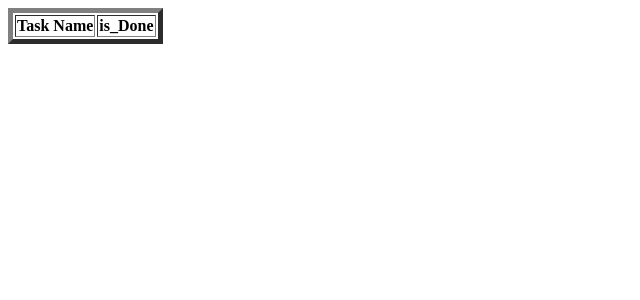
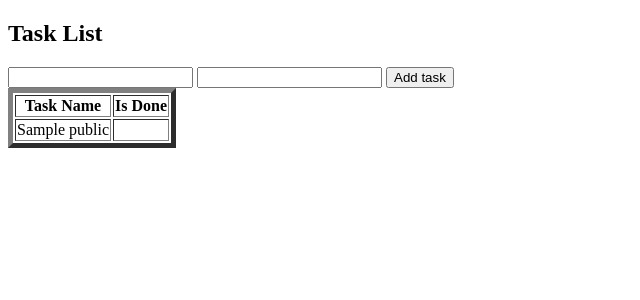
Before and after one commit to Soham0008/tasklist, a Flask app: page / in a window 1280 px wide. Shown: the top 300 px of the page, without its empty margins (0-640 px from the left). Run offline with Flask 3, Linux system fonts and the light colour scheme; a database or web service that is not in the repository returns one stand-in record (values such as "Sample title"); lists and menus that the app fills with data are empty; some libraries are stand-ins or nearby versions.

Commit message:
add new task through webpage

```diff
--- a/DB.py
+++ b/DB.py
@@ -7,8 +7,15 @@
 def getTaskList():
     conn=psycopg2.connect(dbname= db_name, user= db_user, password= db_pw, host= db_host)
     cur=conn.cursor()
-    cur.execute('SELECT task_name,is_active FROM public."TaskList"')
+    cur.execute('SELECT task_name,is_done FROM public."TaskList"')
     tasklist= cur.fetchall()
     cur.close
     conn.close
     return tasklist
+
+def addTask(name,date):
+    conn=psycopg2.connect(dbname= db_name, user= db_user, password= db_pw, host= db_host)
+    cur=conn.cursor()
+    cur.execute('INSERT INTO public."TaskList"(task_name,due_date) values(\'%s\',\'%s\');commit;' % (name,date))
+    cur.close
+    conn.close
--- a/main.py
+++ b/main.py
@@ -1,11 +1,18 @@
-from flask import Flask, render_template
-from DB import getTaskList
+from flask import Flask, render_template, request, redirect, url_for
+from DB import getTaskList, addTask
 app = Flask(__name__)
 
 # TaskList=[["learn backEnd",True],["frontend Task",False],["AI/ML",False]]
-TaskList= getTaskList()
+
 @app.route("/")
-def hello_world():
+def home():
+    TaskList= getTaskList()
     return render_template("tasklist.html", tasklist =TaskList)
 
+@app.route("/add",methods=['POST'])
+def add():
+    taskname=request.form['taskName']
+    duedate= request.form['dueDate']
+    addTask(taskname,duedate)
+    return redirect(url_for('home'))
 app.run()
--- a/templates/tasklist.html
+++ b/templates/tasklist.html
@@ -6,13 +6,19 @@
     <title>TaskList</title>
 </head>
 <body>
+    <h2>Task List</h2>
+    <form method="post" action="/add">
+        <input type="text" name="taskName">
+        <input type="text" name="dueDate">
+        <input type="submit" value="Add task">
+    </form>
     <table border="5">
         <tr>
             <th>
                 Task Name
             </th>
             <th>
-                is_Done
+                Is Done
             </th>
         </tr>
         {% for task in tasklist: %}
```
